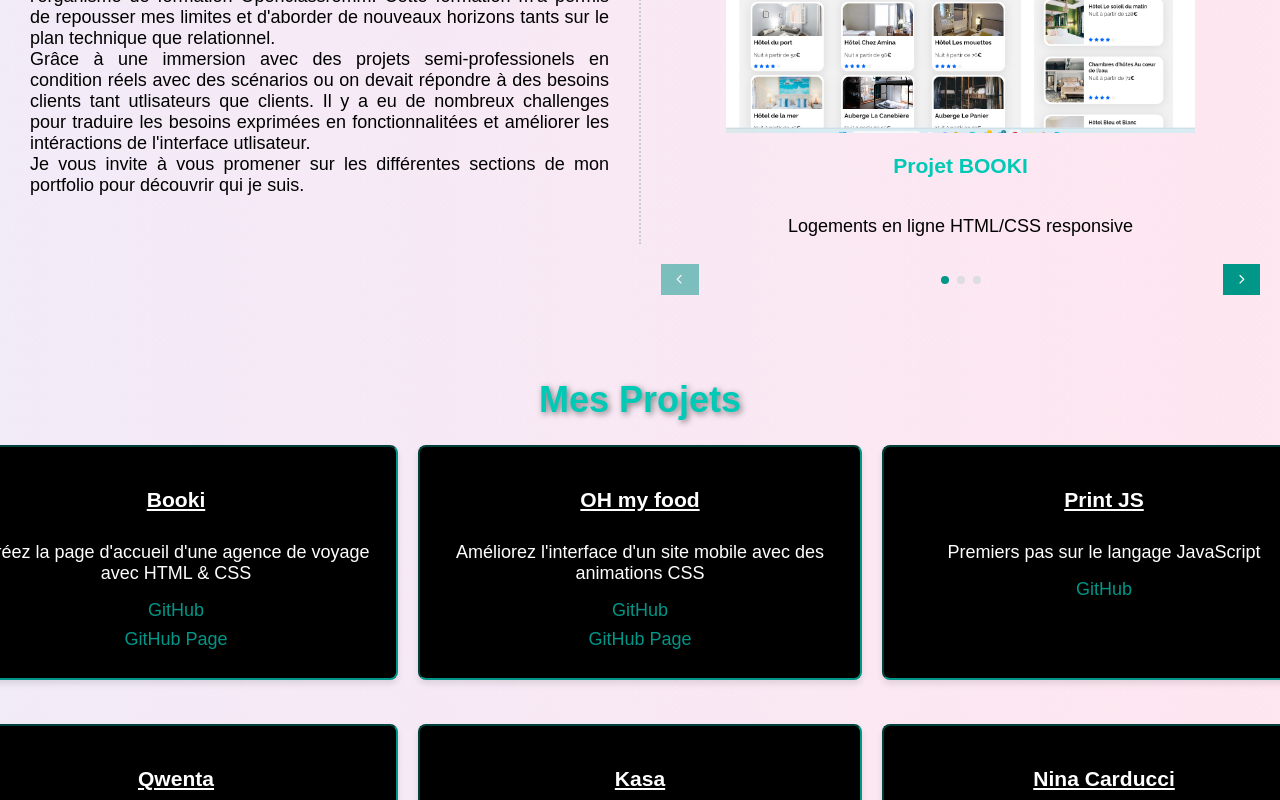
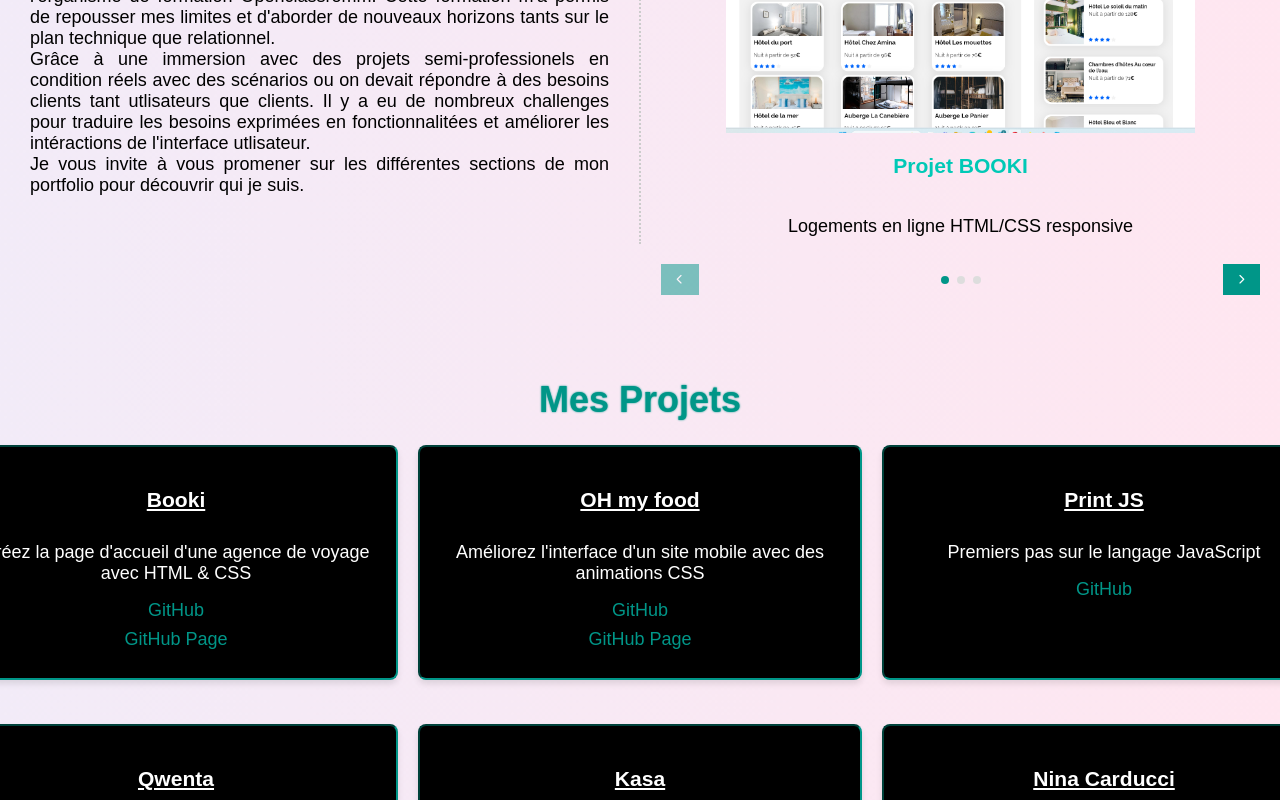
Before and after one commit to ELODIE-74/portefolioweb, a React (Create React App) app in the folder my-portfolio-app/: page / in a window 1280 px wide. In both pictures the pointer is over the element "Mes Projets". Shown: the part 476-1276 px from the top of the page. Built offline with nearby package versions, Linux system fonts and the light colour scheme.

Commit message:
design card suite

```diff
--- a/my-portfolio-app/src/components/card/card.css
+++ b/my-portfolio-app/src/components/card/card.css
@@ -85,3 +85,11 @@
 .app {
   text-align: center;
 }
+.app h1{
+  color : black;
+}
+.app h1:hover{
+  color: #009688;
+  text-shadow: 0 0 2px #009688;
+  transition: color 0.3s ease, text-shadow 0.3s ease;
+}
```
